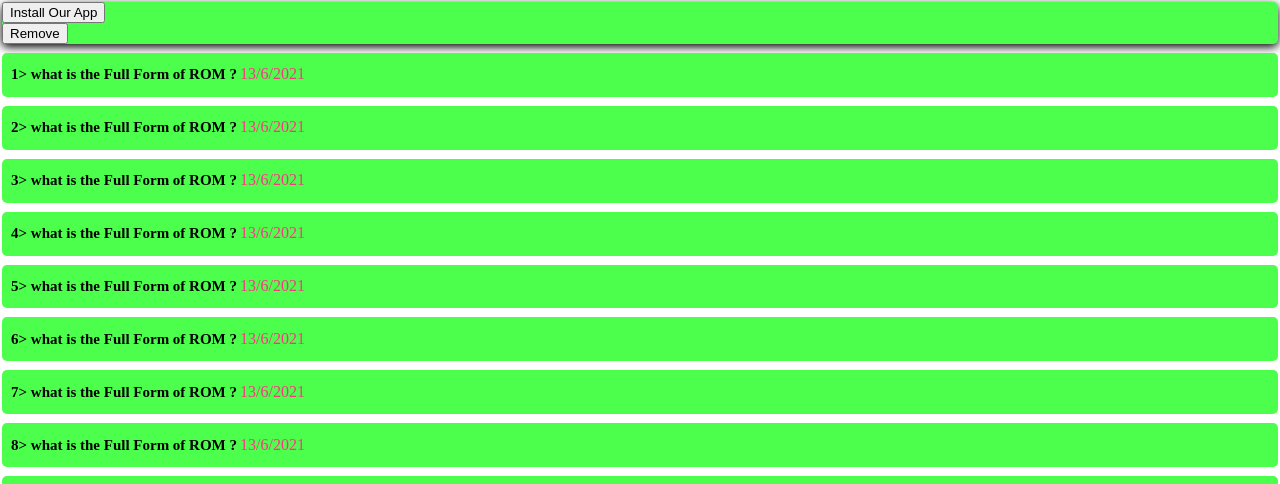
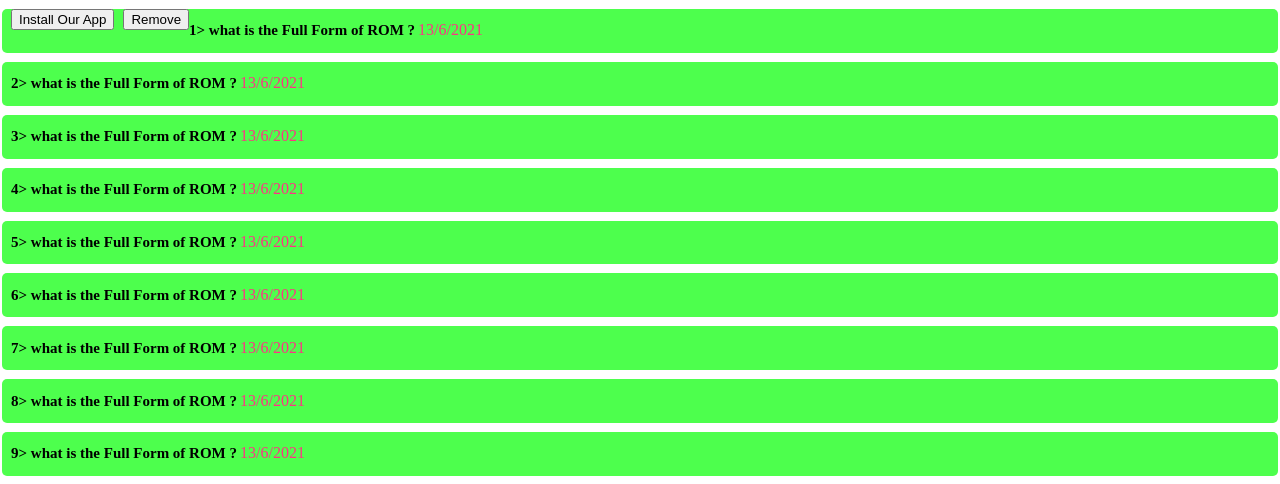
Before and after one commit to 3schools/ask, a plain HTML site: page index.html in a window 1280 px wide. Shown: the top 484 px of the page. Drawn offline with Linux system fonts and the light colour scheme.

Commit message:
Update index.html

```diff
--- a/index.html
+++ b/index.html
@@ -93,9 +93,13 @@ margin:1px 1px 3px 3px;
       width: 100%;
       height: 100%;
   }
+.btn{
+   float:left;
+   margin-left:9px;
+}
 </style>
-<div id="appb" class="ourapp"><button type="submit" class="btn add-button">Install Our App</button>
-    <button type="submit" class="btn" onclick="document.querySelector('#appb').style.display='none';document.querySelector('#iframe').classList.add('iframe')">Remove</button>
+<div id="appb" class="ourapp appb"><button type="submit" class="btn add-button">Install Our App</button>
+    <button type="submit" class="btn" onclick="document.querySelector('.appb').style.display='none';document.querySelector('#iframe').classList.add('iframe')">Remove</button>
  </div>
 <div class="ourapp appbody">
 <h2>1> what is the Full Form of ROM ? </h2><span>13/6/2021</span>
@@ -128,7 +132,7 @@ margin:1px 1px 3px 3px;
 <h2>10> what is the Full Form of ROM ? </h2><span>13/6/2021</span>
 </div>
 <iframe id="iframe" src="https://ask.3schools.in"></iframe>
-<div class="ourapp appfooter">
+<div class="ourapp appfooter appb">
 <a href="#">ℹ</a><a href="#" >📩</a><a href="#">🏠</a><a href="#" >📗</a><a href="#" >⏰</a>
 </div>
 </body>
```
